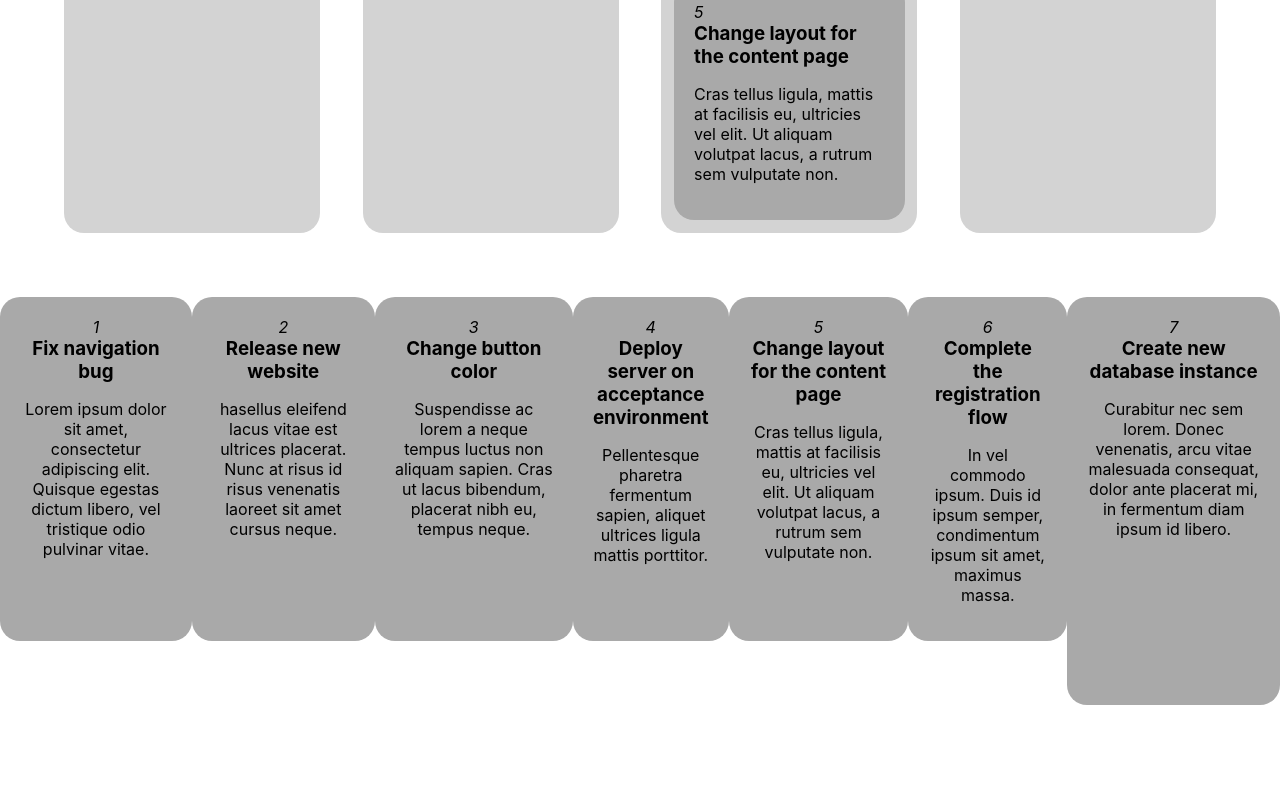
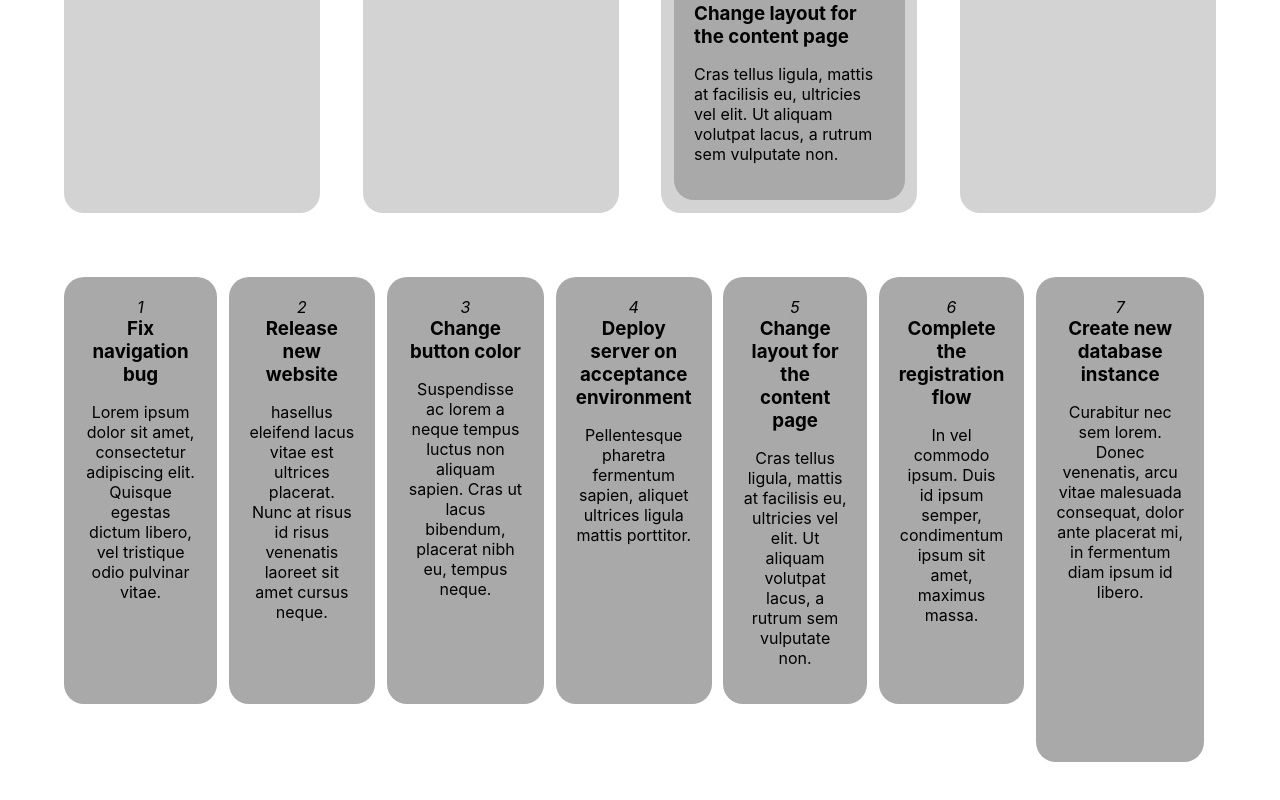
Before and after one commit to buentellopc/project-management-board, a React (Create React App) app: page / in a window 1280 px wide. Shown: the part 826-1626 px from the top of the page. Before the commit the page ends 1531 px from the top, so only its background shows below. Built offline with nearby package versions, Linux system fonts and the light colour scheme.

Commit message:
Add right margin only to each ticket in Tickets component

```diff
--- a/src/components/Lane/Lane.tsx
+++ b/src/components/Lane/Lane.tsx
@@ -41,7 +41,8 @@ const Alert = styled.div`
 const Lane = ({ title, loading, tickets, error }: LaneProps) => (
   <LaneWrapper>
     <Title>{title}</Title>
-    {(loading || error) && <Alert>{loading ? "Loading..." : error}</Alert>}
+    {/* Wipe error or add error handling (error is receiving loading value) */}
+    {loading && <Alert>Loading...</Alert>}
     <TicketsWrapper>
       {tickets.map((ticket) => (
         <Ticket key={ticket.id} data={ticket} />
--- a/src/components/Ticket/Ticket.tsx
+++ b/src/components/Ticket/Ticket.tsx
@@ -3,9 +3,10 @@ import styled from "styled-components";
 
 interface TicketProps {
   data: { id: number; title: string; body: string; lane: number };
+  marginRight?: boolean;
 }
 
-const TitleWrapper = styled.div`
+const TicketWrapper = styled("div")<{ marginRight?: boolean }>`
   background-color: darkGray;
   padding: 20px;
   border-radius 20px;
@@ -13,6 +14,7 @@ const TitleWrapper = styled.div`
   &:not(:last-child) {
     margin-bottom: 5%
   }
+  margin-right: ${(props) => (!!props.marginRight ? "1%" : "0")}
 `;
 
 const Title = styled.h3`
@@ -28,11 +30,11 @@ const Ticket = (props: TicketProps) => {
   const { id, title, body } = props.data;
 
   return (
-    <TitleWrapper>
+    <TicketWrapper marginRight={props.marginRight}>
       <em>{id}</em>
       <Title>{title}</Title>
       <Body>{body}</Body>
-    </TitleWrapper>
+    </TicketWrapper>
   );
 };
 
--- a/src/containers/Tickets.tsx
+++ b/src/containers/Tickets.tsx
@@ -2,8 +2,20 @@ import styled from "styled-components";
 import Ticket from "../components/Ticket/Ticket";
 import { useFetch } from "../useFetch";
 
+// missing styles
 const TicketsWrapper = styled.div`
   display: flex;
+  justify-content: space-between;
+  flex-direction: row;
+  margin: 5%;
+
+  @media (max-width: 768px) {
+    flex-direction: column;
+  }
+`;
+
+const Alert = styled.div`
+  text-aling: center;
 `;
 
 interface TicketsProps {}
@@ -13,10 +25,17 @@ const Tickets = ({}: TicketsProps) => {
 
   let tickets;
   if (!loading) {
-    tickets = data.map((ticket) => <Ticket key={ticket.id} data={ticket} />);
+    tickets = data.map((ticket) => (
+      <Ticket key={ticket.id} data={ticket} marginRight />
+    ));
   }
 
-  return <TicketsWrapper>{tickets}</TicketsWrapper>;
+  return (
+    <TicketsWrapper>
+      {loading && <Alert>Loading</Alert>}
+      {tickets}
+    </TicketsWrapper>
+  );
 };
 
 export default Tickets;
```
